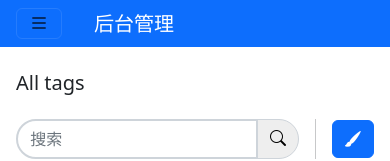
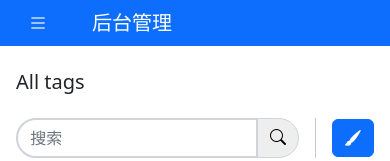
Before and after one commit to odige/manage, a Vue app: page /#/tag in a window 390 px wide. Shown: the top 161 px of the page. Built offline with nearby package versions, Linux system fonts and the light colour scheme.

Commit message:
style:覆盖样式

```diff
--- a/src/App.vue
+++ b/src/App.vue
@@ -4,7 +4,7 @@
       v-show="!(path === '/')">
       <div>
 
-        <button class="navbar-toggler mx-3 d-block-inline d-md-none " type="button" data-bs-toggle="offcanvas"
+        <button id="btn" class="navbar-toggler mx-3 d-block-inline d-md-none " type="button" data-bs-toggle="offcanvas"
           data-bs-target="#offcanvasNavbar" aria-controls="offcanvasNavbar">
           <i class="bi bi-list"></i>
         </button>
@@ -13,7 +13,7 @@
           tabindex="-1" id="offcanvasNavbar" aria-labelledby="offcanvasNavbarLabel">
           <div class="offcanvas-header">
             <h5 class="offcanvas-title" id="offcanvasNavbarLabel">后台管理</h5>
-            <button type="button" class="btn-close" data-bs-dismiss="offcanvas" aria-label="Close"></button>
+            <button type="button" class="btn-close" id="close" data-bs-dismiss="offcanvas" aria-label="Close"></button>
           </div>
           <div id="body" class="offcanvas-body">
             <div class="side  d-flex flex-column">
@@ -153,4 +153,16 @@ i {
 #body {
   padding: 0px;
 }
+#btn{
+  border:none;
+}
+#btn>i{
+  color: #fff;
+}
+#btn:focus{
+  box-shadow:none;
+}
+#close:focus{
+  box-shadow:none;
+}
 </style>
```
